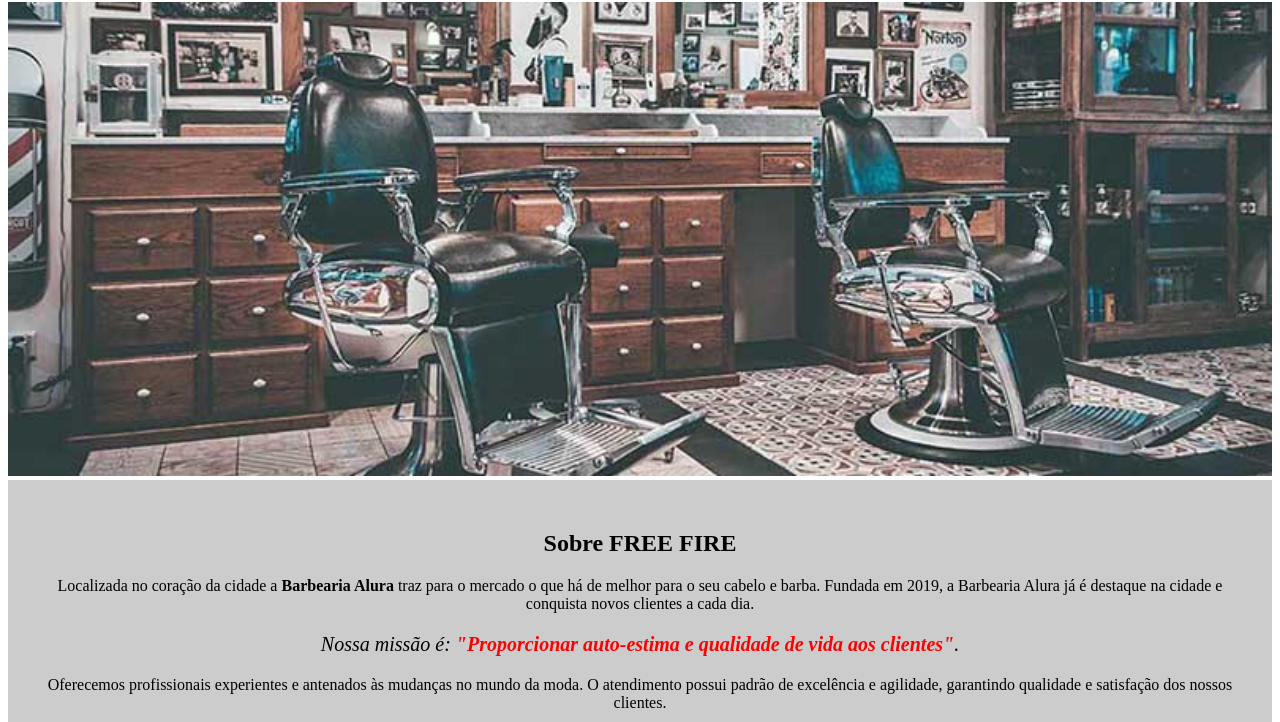
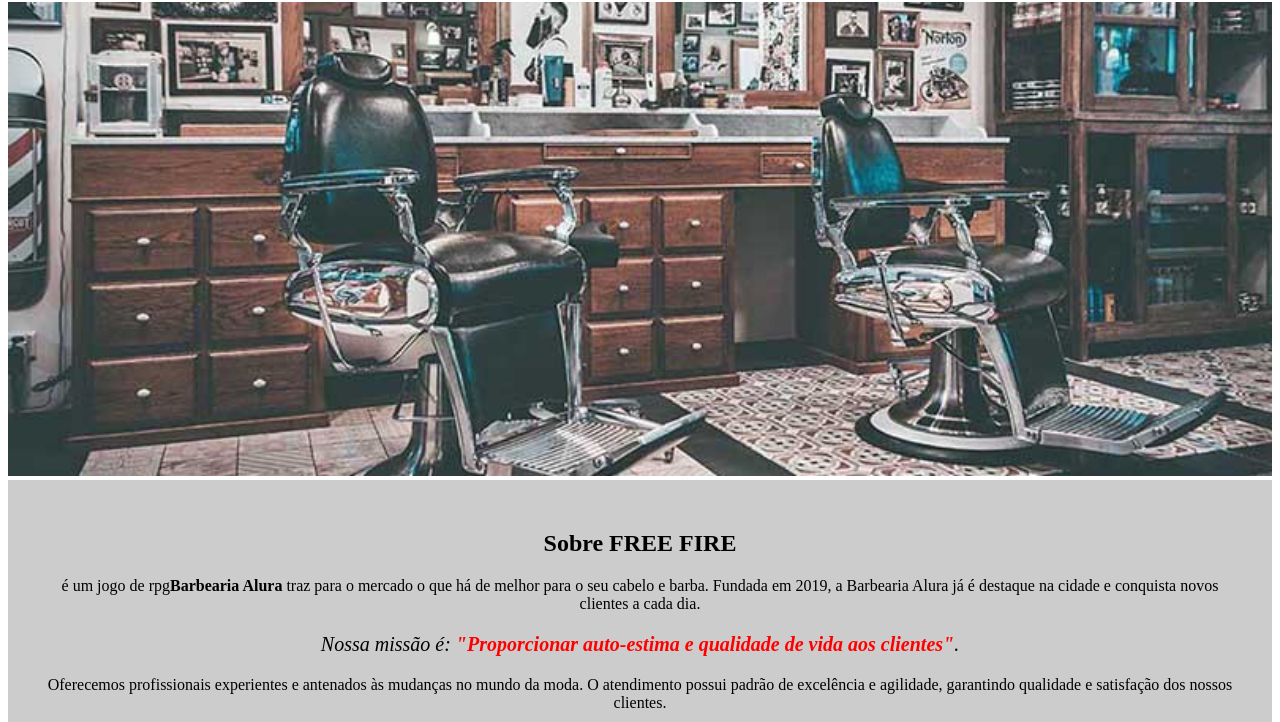
Before and after one commit to GabrielBriki/PROJETO3TRIMESTRE, a plain HTML site: page index.html in a window 1280 px wide. Shown: the part 78-800 px from the top of the page. Drawn offline with Linux system fonts and the light colour scheme.

```diff
--- a/index.html
+++ b/index.html
@@ -14,7 +14,7 @@
 		<div class="principal">
 			<h2 class="titulo-centralizado">Sobre FREE FIRE</h2>
 
-			<p>Localizada no coração da cidade a <strong>Barbearia Alura</strong> traz para o mercado o que há de melhor para o seu cabelo e barba. Fundada em 2019, a Barbearia Alura já é destaque na cidade e conquista novos clientes a cada dia.</p>
+			<p>é um jogo de rpg<strong>Barbearia Alura</strong> traz para o mercado o que há de melhor para o seu cabelo e barba. Fundada em 2019, a Barbearia Alura já é destaque na cidade e conquista novos clientes a cada dia.</p>
 
 			<p id="missao"><em>Nossa missão é: <strong>"Proporcionar auto-estima e qualidade de vida aos clientes"</strong>.</em></p>
 
@@ -34,4 +34,4 @@
 			<img src="beneficios.jpg" class="imagembeneficios">
 		</div>
 	</body>
-</html>
+</html>FREE FIRE
```
